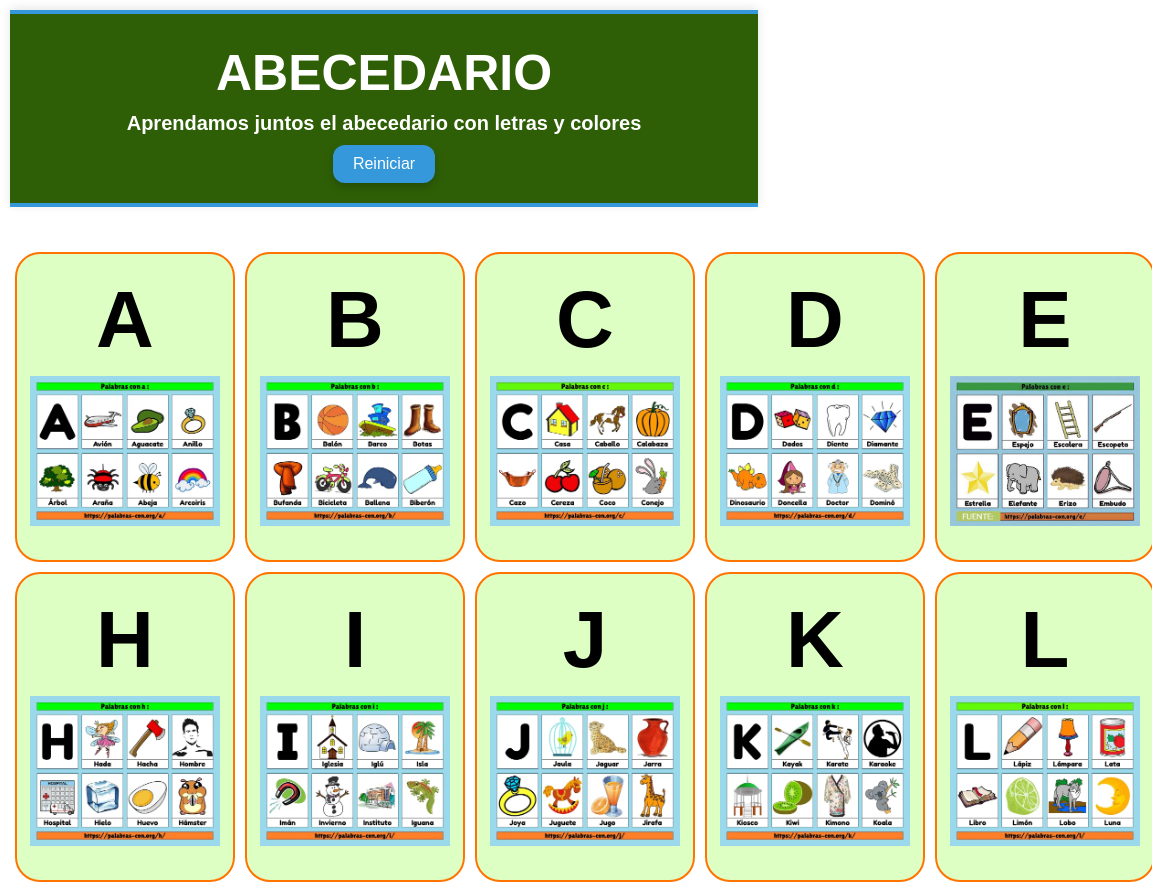
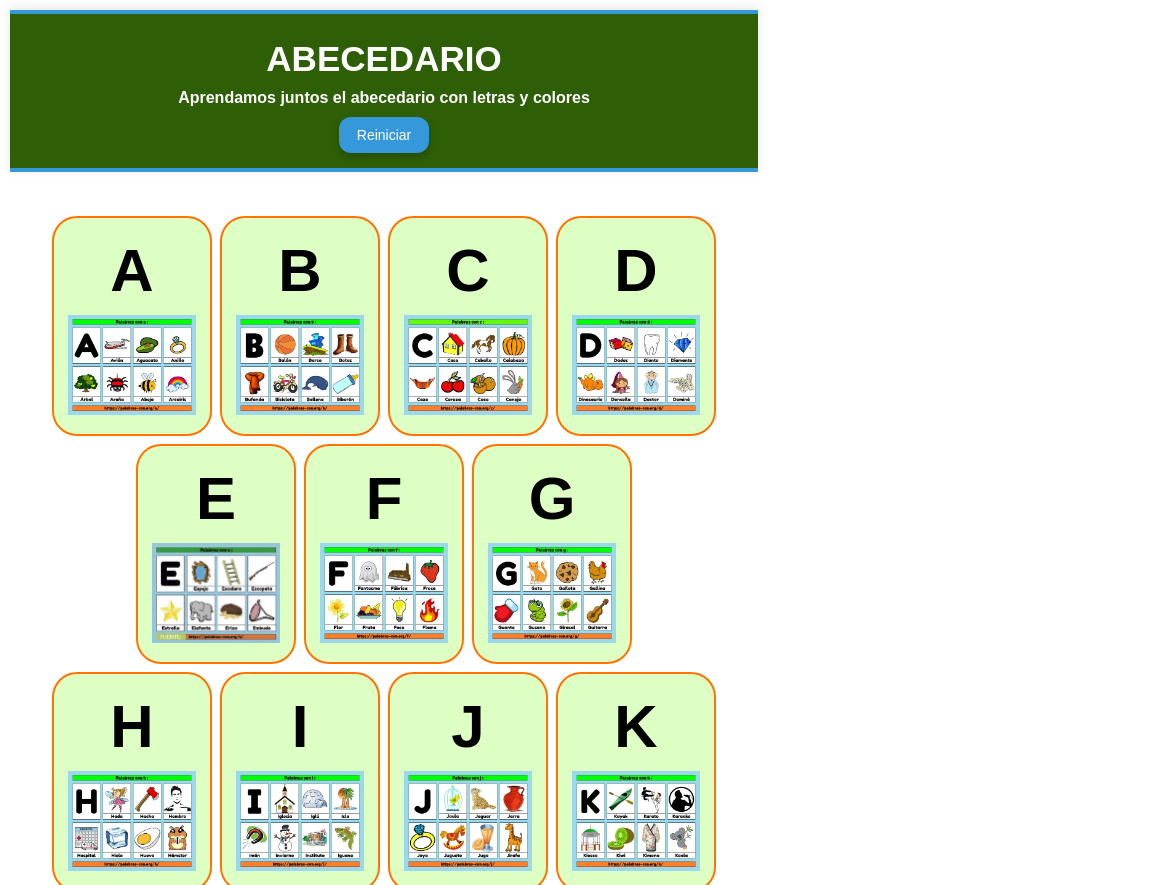
Before and after one commit to DanielleSaint/LaboratorioGrupalHTML-CSS-JS, a plain HTML site: page index.html in a window 768 px wide. Shown: the top 885 px of the page, 1152 px wide, since content can reach past the window. Drawn offline with Linux system fonts and the light colour scheme; a web font is replaced by a local one.

Commit message:
Modificar css para ser responsive y agregar linkedin de AnaReyes

```diff
--- a/index.html
+++ b/index.html
@@ -134,7 +134,7 @@
     <footer class="footer">
         <div class="footer-content">
             <p>📚 Proyecto ABC para niños - Hecho con ❤️ por el Grupo # 10</p>
-            <p><a href="https://www.linkedin.com/in/developer-daniela-santacruz-frontend/">Daniela Santacruz</a> | <a href="https://www.linkedin.com/in/juandavidmendivelso-fullstackdeveloper/">Juan Mendivelso</a> | <a href=""></a>Ana Reyes |  <a href="https://www.linkedin.com/in/monicalizethcalvov-software-developer/">Monica Calvo</a></p>
+            <p><a href="https://www.linkedin.com/in/developer-daniela-santacruz-frontend/" target="_blank">Daniela Santacruz</a> | <a href="https://www.linkedin.com/in/juandavidmendivelso-fullstackdeveloper/" target="_blank">Juan Mendivelso</a> | <a href="https://www.linkedin.com/in/ana-victoria-reyes-diaz-developer/" target="_blank">Ana Reyes</a> |  <a href="https://www.linkedin.com/in/monicalizethcalvov-software-developer/" target="_blank">Monica Calvo</a></p>
             <p>&copy; 2025 Generation | <a href="https://github.com/DanielleSaint/LaboratorioGrupalHTML-CSS-JS.git" target="_blank">GitHub</a></p>
         </div>
     </footer>
--- a/style.css
+++ b/style.css
@@ -149,3 +149,36 @@ p{
     font-size: 12px;
 }
 }
+/* Dispositivos medianos: tablets, móviles grandes (601px a 1024px) */
+@media (min-width: 601px) and (max-width: 1024px) {
+h1 {
+    font-size: 60px;
+}
+.cardLetra {
+    width: 160px;
+    height: 220px;
+    padding: 8px;
+    margin: 4px;
+}
+img {
+    height: 100px;
+}
+.row {
+    flex-wrap: wrap;
+    justify-content: center;
+}
+button {
+    font-size: 14px;
+    padding: 10px 18px;
+}
+footer, .header {
+    font-size: 12px;
+    padding: 15px;
+}
+h2 {
+    font-size: 35px;
+}
+h3 {
+    font-size: 16px;
+}
+}
```
Also changed, not shown: 1 other file.
